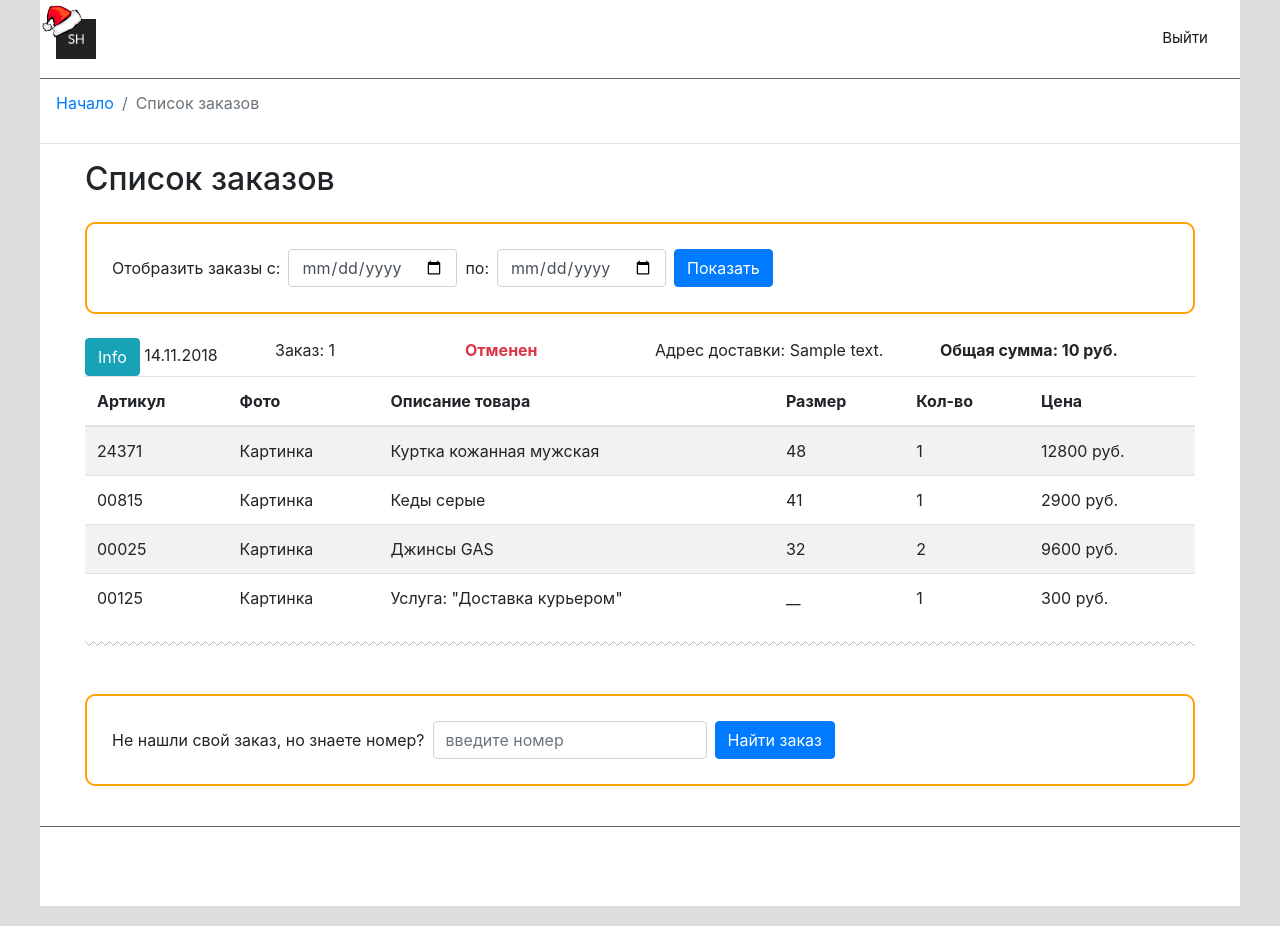
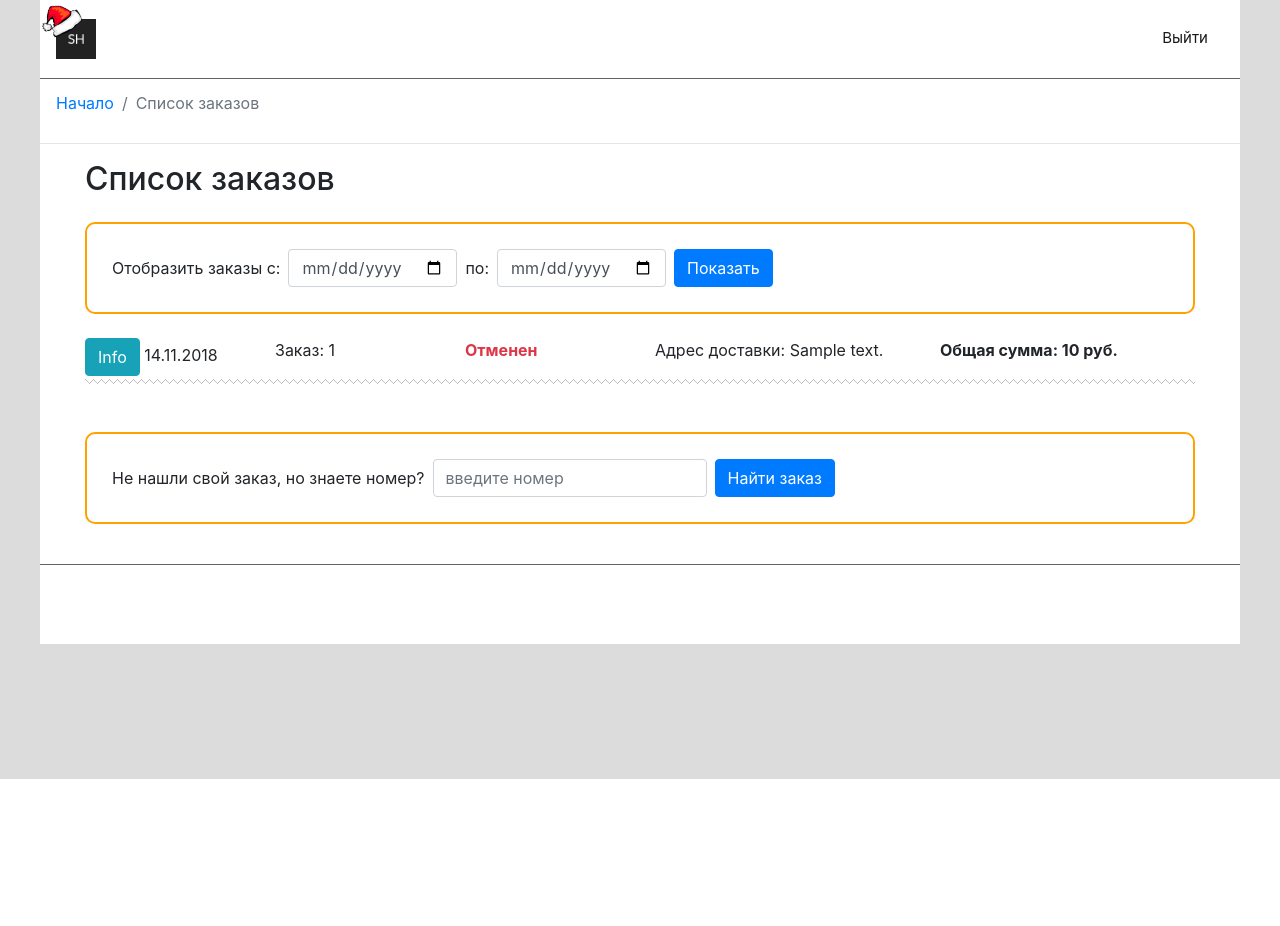
Before and after one commit to damarrus/project2208, a PHP site: template views/order_list_adm.php in a window 1280 px wide. Shown: the part 21-947 px from the top of the page. After the commit the page ends 800 px from the top, so only its background shows below. Run offline with PHP 8.4, Linux system fonts and the light colour scheme; the template is opened without the code that fills it: most values are stand-ins (such as "Sample title", 1, 10 or a date in 2020).

Commit message:
Пример пагинации (без view)

```diff
--- a/views/order_list_adm.php
+++ b/views/order_list_adm.php
@@ -41,52 +41,7 @@
       echo '<div class="col-sm-3">Адрес доставки: '.$order->address.'</div>';
       echo '<div class="col-sm-3  font-weight-bold">Общая сумма: '.$order->total.' руб.</div>';
       echo ' </div>
-        <table class="table">
-          <thead>
-            <tr>
-              <th>Артикул</th>
-              <th>Фото</th>
-              <th>Описание товара</th>
-              <th>Размер</th>
-              <th>Кол-во</th>
-              <th>Цена</th>
-            </tr>
-          </thead>
-          <tbody>
-            <tr>
-              <td>24371</td>
-              <td>Картинка</td>
-              <td>Куртка кожанная мужская</td>
-              <td>48</td>
-              <td>1</td>
-              <td>12800 руб.</td>
-            </tr>
-            <tr>
-              <td>00815</td>
-              <td>Картинка</td>
-              <td>Кеды серые</td>
-              <td>41</td>
-              <td>1</td>
-              <td>2900 руб.</td>
-            </tr>
-            <tr>
-              <td>00025</td>
-              <td>Картинка</td>
-              <td>Джинсы GAS</td>
-              <td>32</td>
-              <td>2</td>
-              <td>9600 руб.</td>
-            </tr>
-            <tr>
-              <td>00125</td>
-              <td>Картинка</td>
-              <td>Услуга: "Доставка курьером"</td>
-              <td>__</td>
-              <td>1</td>
-              <td>300 руб.</td>
-            </tr>
-          </tbody>
-        </table>
+
       </div>
   <div class="cutting_line mb-5 pt-2"></div>';
 }
```
Also changed, not shown: controllers/order_list_adm.php (+7 -1 lines), models/Order.php (+19 -6 lines).
